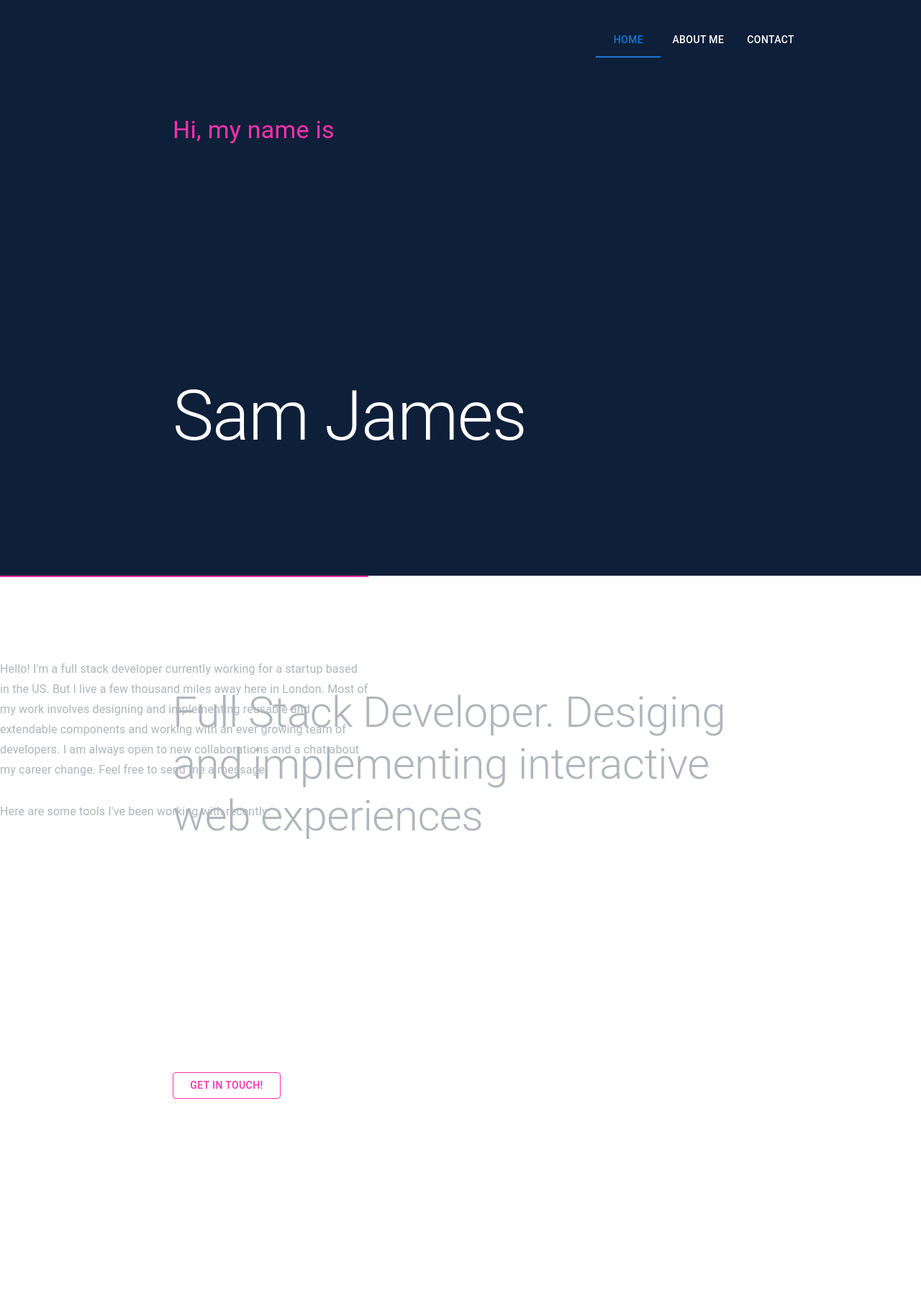
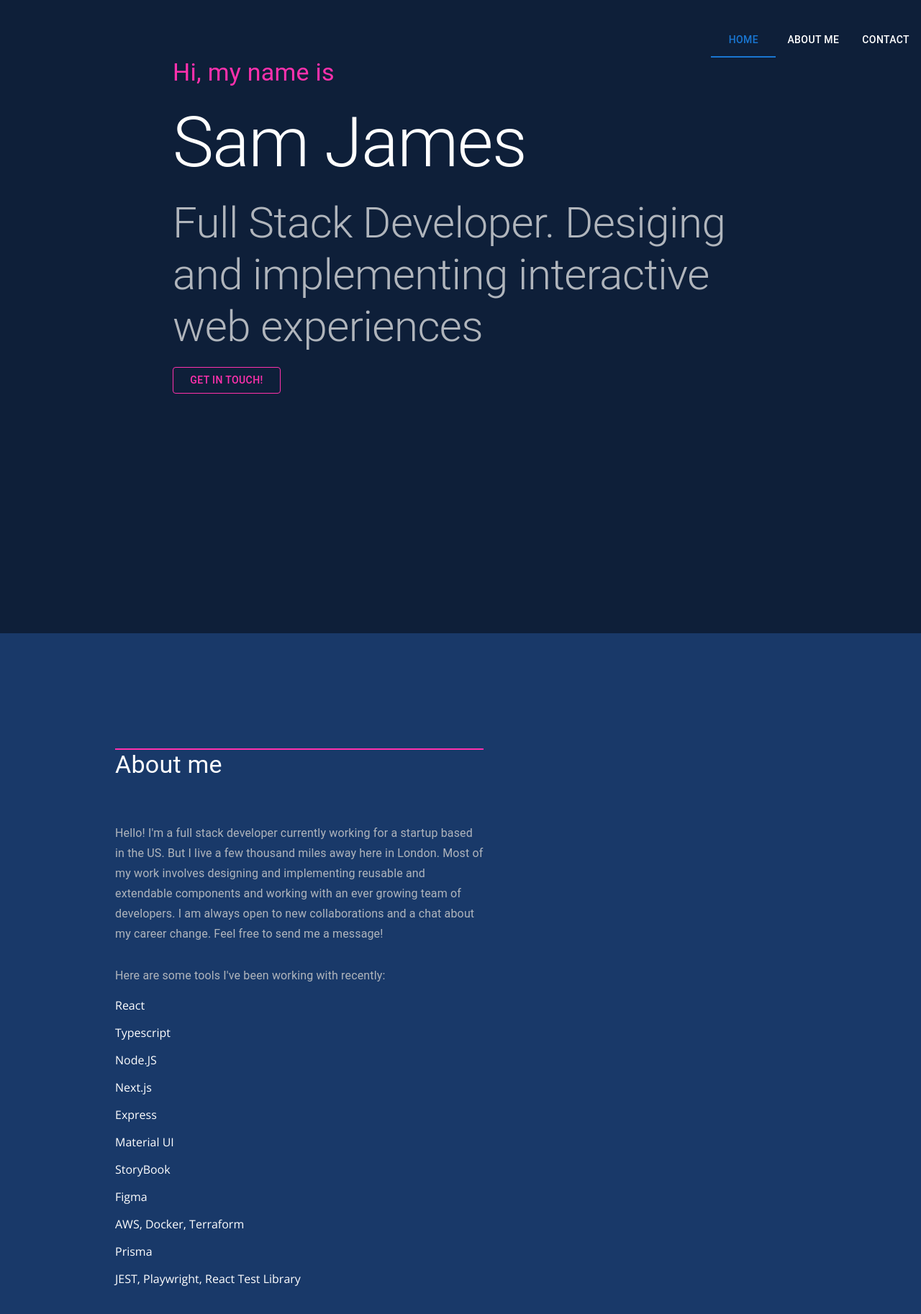
Before and after one commit to doctone/portfolio, a React (Create React App) app: page / in a window 1280 px wide. Shown: the top 1826 px of the page at 72% size. Before the commit the page ends 1588 px from the top, so only its background shows below. Built offline with nearby package versions, Linux system fonts and the light colour scheme.

Commit message:
Add sticky nav bar

```diff
--- a/src/App.css
+++ b/src/App.css
@@ -4,7 +4,7 @@ body {
   font-family: 'Open Sans', sans-serif;
 }
 
-.Home {
+.Home, .Nav {
   background-color: #0E1F39;
 }
 
--- a/src/App.tsx
+++ b/src/App.tsx
@@ -1,11 +1,13 @@
 import React from "react";
 import "./App.css";
+import Navbar from "./Components/Navbar";
 import AboutMe from "./Pages/AboutMe/AboutMe";
 import Home from "./Pages/Home/Home";
 
 function App() {
   return (
     <div className="App">
+      <Navbar />
       <Home />
       <AboutMe />
     </div>
--- a/src/Components/Navbar/Navbar.tsx
+++ b/src/Components/Navbar/Navbar.tsx
@@ -2,6 +2,7 @@ import React, { useState } from "react";
 import Tabs from "@mui/material/Tabs";
 import Tab from "@mui/material/Tab";
 import Box from "@mui/material/Box";
+import "../../App.css";
 
 export function Navbar() {
   const [value, setValue] = useState(0);
@@ -12,10 +13,16 @@ export function Navbar() {
 
   return (
     <Box
-      display="flex"
-      justifyContent="flex-end"
-      alignItems="center"
-      paddingTop="2em"
+      className="Nav"
+      sx={{
+        display: "flex",
+        justifyContent: "flex-end",
+        alignItems: "center",
+        paddingTop: "2em",
+        position: "sticky",
+        top: "0",
+        right: "5em",
+      }}
     >
       <Box sx={{ maxWidth: { xs: 320, sm: 480 }, color: "#FFFFFF" }}>
         <Tabs
--- a/src/Pages/AboutMe/AboutMe.tsx
+++ b/src/Pages/AboutMe/AboutMe.tsx
@@ -1,13 +1,21 @@
 import React from "react";
 import { Typography, Box, List, ListItem } from "@mui/material";
+import "../../App.css";
 
 function AboutMe() {
   return (
     <Box
+      className="About"
+      sx={{
+        height: "100vh",
+        paddingX: "10em",
+        paddingTop: "10em",
+      }}
+    >
+      <Box
         sx={{
           color: "#ffffff",
           borderTop: "2px solid #FF31AD",
-        paddingY: "12px",
           maxWidth: "40vw",
         }}
       >
@@ -18,12 +26,12 @@ function AboutMe() {
           variant="subtitle1"
           sx={{ color: "#B0B5BC", marginBottom: "30px" }}
         >
-        Hello! I'm a full stack developer currently working for a startup based
-        in the US. But I live a few thousand miles away here in London. Most of
-        my work involves designing and implementing reusable and extendable
-        components and working with an ever growing team of developers. I am
-        always open to new collaborations and a chat about my career change.
-        Feel free to send me a message!
+          Hello! I'm a full stack developer currently working for a startup
+          based in the US. But I live a few thousand miles away here in London.
+          Most of my work involves designing and implementing reusable and
+          extendable components and working with an ever growing team of
+          developers. I am always open to new collaborations and a chat about my
+          career change. Feel free to send me a message!
         </Typography>
         <Typography variant="subtitle1" color="#B0B5BC">
           Here are some tools I've been working with recently:
@@ -44,6 +52,7 @@ function AboutMe() {
           </ListItem>
         </List>
       </Box>
+    </Box>
   );
 }
 
--- a/src/Pages/Home/Home.tsx
+++ b/src/Pages/Home/Home.tsx
@@ -1,7 +1,6 @@
 import React from "react";
 import "../../App.css";
 import { Box, Button, Typography } from "@mui/material";
-import Navbar from "../../Components/Navbar";
 
 function Home() {
   return (
@@ -11,13 +10,11 @@ function Home() {
       paddingX="10em"
       data-testid="portfolio-page"
     >
-      <Navbar />
       <Box
-        marginTop="5em"
         marginLeft="5em"
         display="flex"
         flexDirection="column"
-        gap="20em"
+        gap="20px"
         maxWidth={"50em"}
       >
         <Typography variant="h4" color="#FF31AD">
```
Lines whose indentation alone changed are shown as unchanged.
